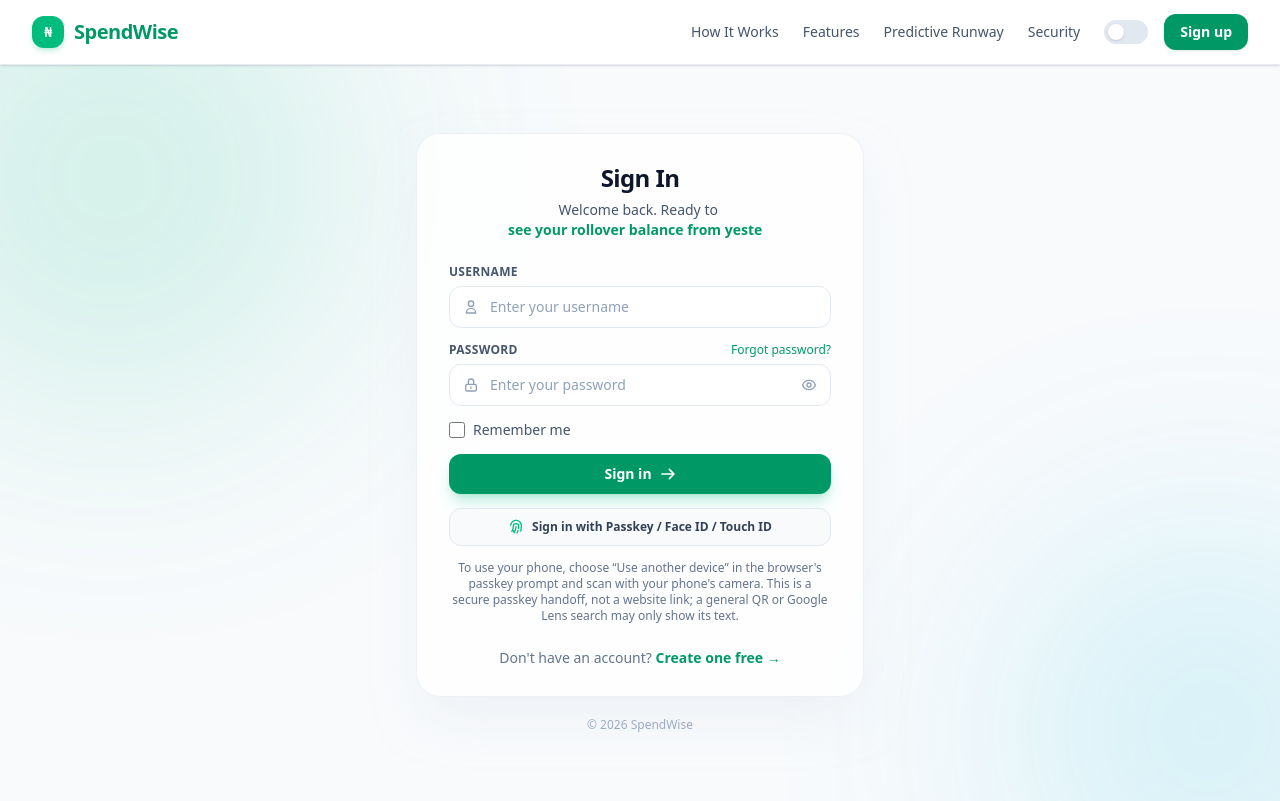
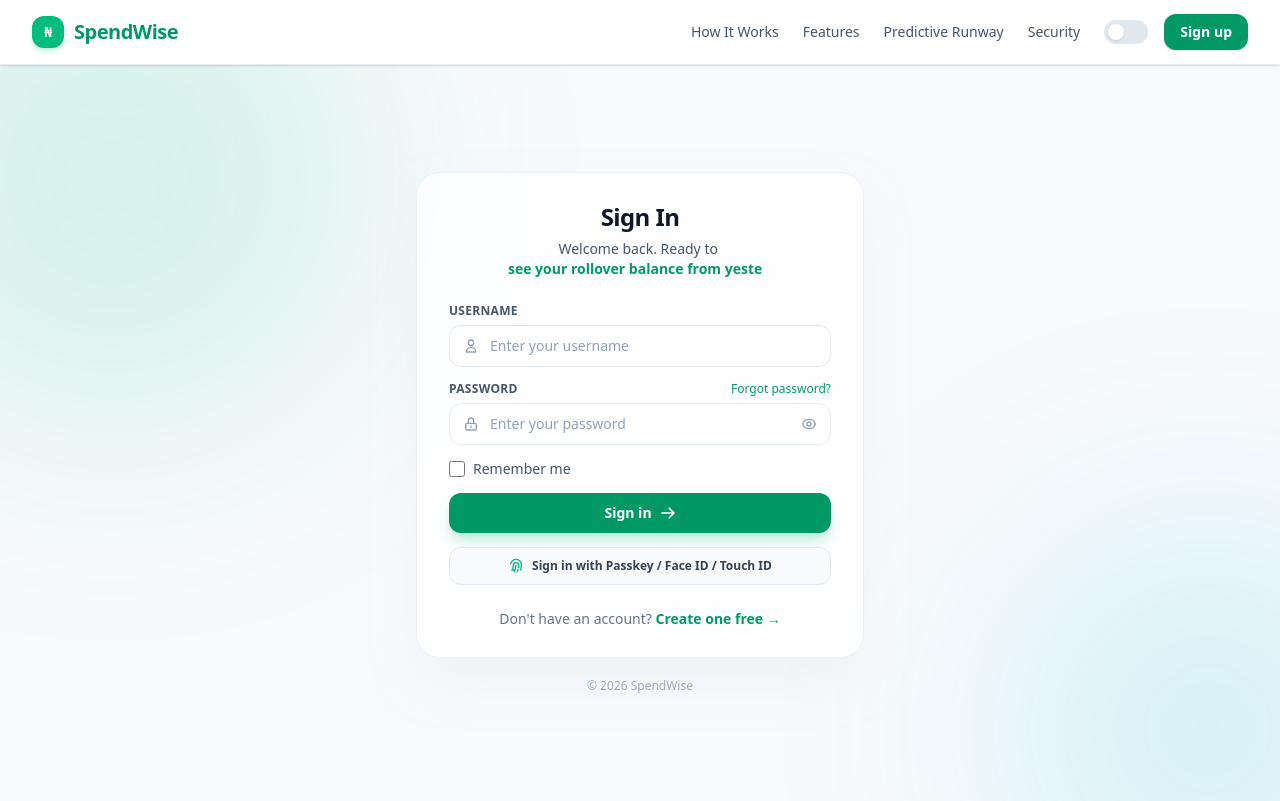
Before and after one commit to peterafolabi-dev/Spendwise, a Django app: page /login/ in a window 1280 px wide. Run offline with Django 5.2, Linux system fonts and the light colour scheme; style sheets or scripts are compiled from the project's sources; parts of the project's set-up code (start-up, migrations or seed data) failed here and were passed over.

Commit message:
feat: remove passkey usage instructions from login page for improved user experience

```diff
--- a/templates/login.html
+++ b/templates/login.html
@@ -92,9 +92,6 @@
                     <svg class="w-4 h-4 text-emerald-500" fill="none" viewBox="0 0 24 24" stroke="currentColor"><path stroke-linecap="round" stroke-linejoin="round" stroke-width="2" d="M12 11c0 3.517-1.009 6.799-2.753 9.571m-3.44-2.04l.054-.09A13.916 13.916 0 008 11a4 4 0 118 0c0 1.017-.07 2.019-.203 3m-2.118 6.844A21.88 21.88 0 0015.171 17m3.839 1.132c.645-2.266.99-4.659.99-7.132A8 8 0 004.07 9m3.84 8.5a13.918 13.918 0 002.09 2.5"/></svg>
                     <span>Sign in with Passkey / Face ID / Touch ID</span>
                 </button>
-                <p class="mt-2 text-center text-xs text-slate-500 dark:text-slate-400">
-                    To use your phone, choose “Use another device” in the browser's passkey prompt and scan with your phone's camera. This is a secure passkey handoff, not a website link; a general QR or Google Lens search may only show its text.
-                </p>
                 <p id="passkey-status" class="hidden text-center text-xs" role="status" aria-live="polite"></p>
 
             </form>
--- a/tracker/tests.py
+++ b/tracker/tests.py
@@ -406,7 +406,7 @@ class TrackerTests(TestCase):
         response = Client().get(reverse('login'))
 
         self.assertContains(response, 'Sign in with Passkey / Face ID / Touch ID')
-        self.assertContains(response, 'secure passkey handoff, not a website link')
+        self.assertNotContains(response, 'To use your phone, choose')
         self.assertContains(response, 'id="passkey-status"')
         self.assertContains(response, 'spendwise-features.')
         self.assertNotContains(response, '>Google</button>')
```
